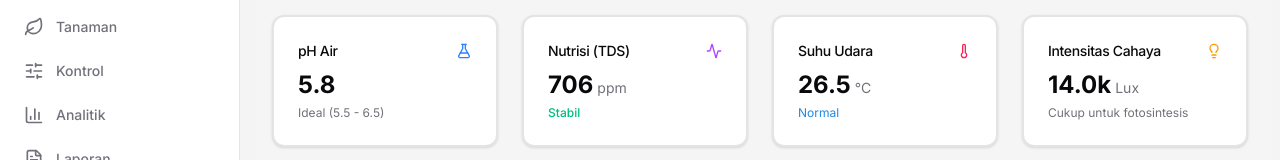
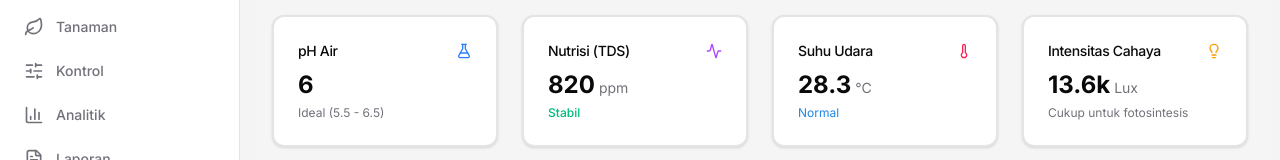
Before and after one commit to frumpfruit/plantelligence, a Next.js app: page / in a window 1280 px wide. Shown: the part 177-337 px from the top of the page. Built offline with nearby package versions, Linux system fonts and the light colour scheme.

Commit message:
fix: strict sensor status logic and data generation to match user requirements

```diff
--- a/src/app/(dashboard)/monitoring/page.tsx
+++ b/src/app/(dashboard)/monitoring/page.tsx
@@ -19,9 +19,9 @@ export default function MonitoringPage() {
   }
 
   const sensors = [
-    { title: "Sensor pH Air", val: data.ph, unit: "pH", icon: FlaskConical, color: "primary", target: 6.0, max: 14, status: data.ph < 5.0 ? "Critical" : data.ph < 5.5 ? "Warning" : "Normal" },
+    { title: "Sensor pH Air", val: data.ph, unit: "pH", icon: FlaskConical, color: "primary", target: 6.0, max: 14, status: data.ph < 5.5 ? "Critical" : data.ph < 6.0 ? "Warning" : "Normal" },
     { title: "Sensor Nutrisi (TDS)", val: data.tds, unit: "ppm", icon: Activity, color: "warning", target: 800, max: 1000, status: data.tds < 400 ? "Critical" : data.tds < 600 ? "Warning" : "Normal" },
-    { title: "Suhu Air", val: data.tempWater, unit: "°C", icon: Thermometer, color: "info", target: 24.0, max: 40, status: data.tempWater > 28 ? "Warning" : "Optimal" },
+    { title: "Suhu Air", val: data.tempWater, unit: "°C", icon: Thermometer, color: "info", target: 24.0, max: 40, status: (data.tempWater < 23.5 || data.tempWater > 24.5) ? "Warning" : "Optimal" },
     { title: "Kelembaban Udara", val: data.humidity, unit: "%", icon: Droplets, color: "primary", status: data.humidity < 40 ? "Warning" : "Normal" },
     { title: "Suhu Ruangan", val: data.tempAir, unit: "°C", icon: Wind, color: "primary", status: data.tempAir > 32 ? "Critical" : data.tempAir > 30 ? "Warning" : "Normal" },
     { title: "Intensitas Cahaya", val: data.lux, unit: "Lux", icon: Zap, color: "primary", status: "Normal" },
--- a/src/app/(dashboard)/page.tsx
+++ b/src/app/(dashboard)/page.tsx
@@ -45,9 +45,9 @@ export default function DashboardPage() {
   const { data, isRefreshing } = useSensors()
 
   // Determine system status based on sensors
-  const isWarningPh = data.ph < 5.5
+  const isWarningPh = data.ph < 6.0
   const isCriticalTds = data.tds < 500
-  const isWarningTemp = data.tempAir > 30
+  const isWarningTemp = data.tempAir > 32 || data.tempWater < 23.5 || data.tempWater > 24.5
   const isWarning = isWarningPh || isCriticalTds || isWarningTemp
 
   return (
--- a/src/components/SensorProvider.tsx
+++ b/src/components/SensorProvider.tsx
@@ -34,12 +34,12 @@ export function SensorProvider({ children }: { children: ReactNode }) {
 
   const generateNewData = useCallback(() => {
     const newData = {
-      ph: Number((5.5 + Math.random() * 1.0).toFixed(1)),
-      tds: Math.floor(600 + Math.random() * 150),
-      tempWater: Number((23.0 + Math.random() * 3.0).toFixed(1)),
-      humidity: Math.floor(60 + Math.random() * 15),
-      tempAir: Number((26.0 + Math.random() * 5.0).toFixed(1)),
-      lux: (10 + Math.random() * 5).toFixed(1) + "k"
+      ph: Number((5.8 + Math.random() * 0.5).toFixed(1)), // 5.8 - 6.3
+      tds: Math.floor(750 + Math.random() * 100),       // 750 - 850
+      tempWater: Number((23.8 + Math.random() * 0.5).toFixed(1)), // 23.8 - 24.3 (Near 24)
+      humidity: Math.floor(65 + Math.random() * 10),
+      tempAir: Number((28.0 + Math.random() * 3.0).toFixed(1)),
+      lux: (12 + Math.random() * 2).toFixed(1) + "k"
     }
     setData(newData)
     setLastUpdate("Just now")
```
